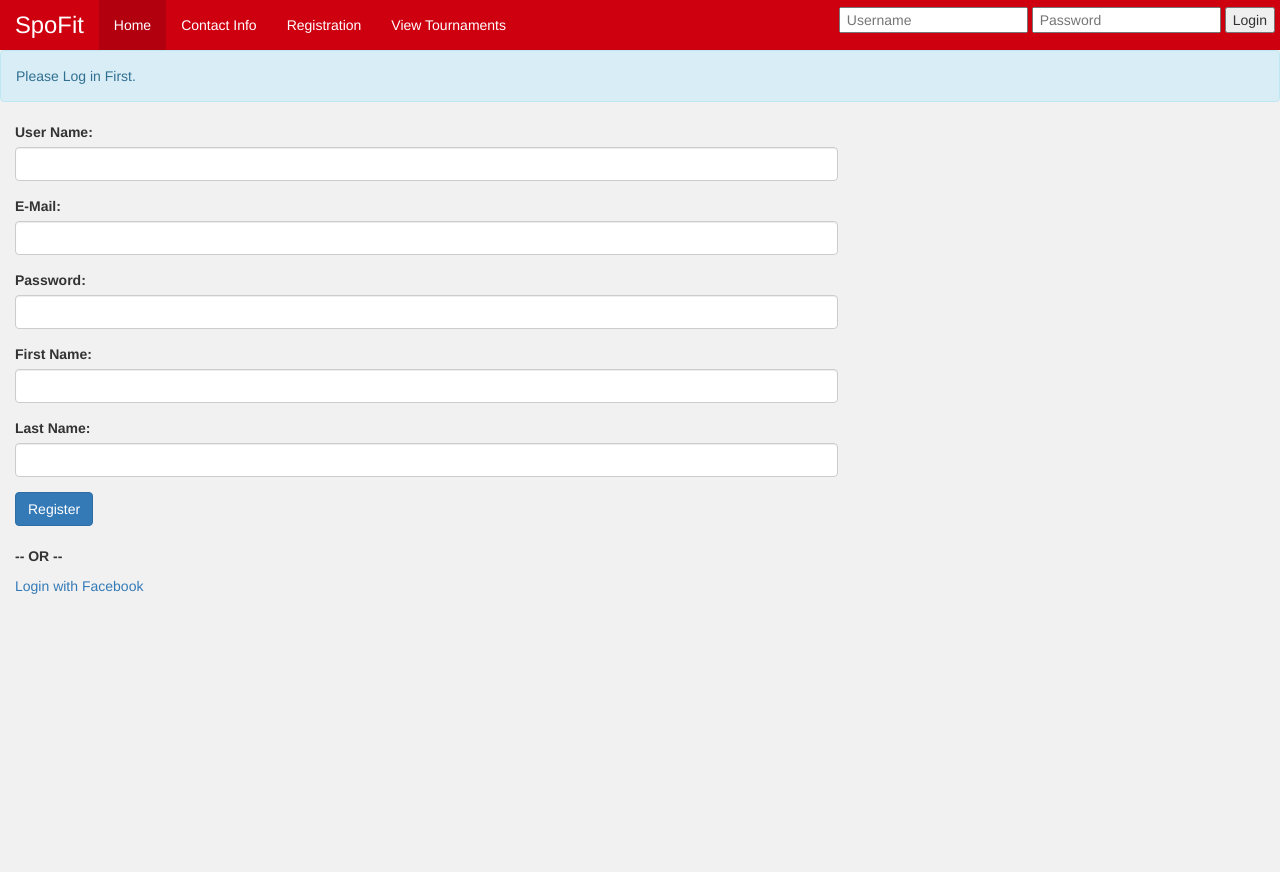
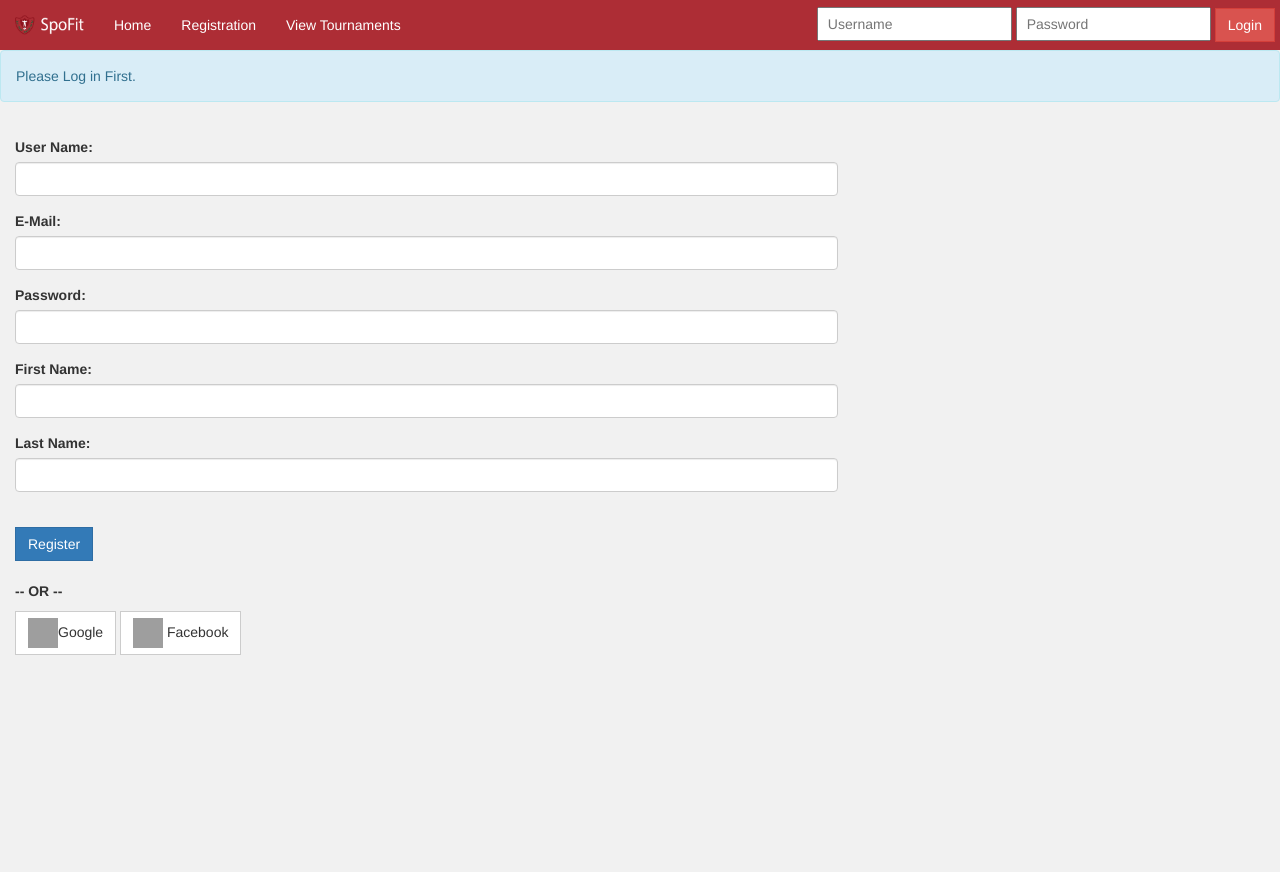
Before and after one commit to r-sniper/match_scheduler, a Django app: page /facebook_sign_in/ in a window 1280 px wide. Run offline with Django 3.2, Linux system fonts and the light colour scheme; some libraries are stand-ins or nearby versions; grey boxes are pictures that could not be loaded.

Commit message:
Sign in button,navbar,add category bug

```diff
--- a/home/templates/home/bootstrap.html
+++ b/home/templates/home/bootstrap.html
@@ -1,3 +1,4 @@
+{% load static %}
 <!doctype html>
 <html lang="en">
 <head>
@@ -31,7 +32,7 @@
         }
 
         .navbar {
-            background: #ce0010;
+            background: #ad2d35;
         }
 
         .navbar-custom .navbar-nav > li > a:hover {
@@ -69,6 +70,11 @@
             background: #fff;
         }
 
+        .logo-img {
+            width: auto;
+            height: 20px;
+        }
+
         {% block style %}
         {% endblock %}
     </style>
@@ -86,13 +92,14 @@
         <button type="button" class="navbar-toggle" data-toggle="collapse" data-target=".navbar-collapse">
             <span class="icon-bar"></span><span class="icon-bar"></span><span class="icon-bar"></span>
         </button>
-        <a class="navbar-brand" href="{% url 'home:home_page' %}">SpoFit</a>
+        <a class="navbar-brand" href="{% url 'home:home_page' %}"><img class="logo-img"
+                                                                       src="{% static 'home/images/logo.png' %}"
+                                                                       alt="Spofit logo"></a>
     </div>
     <div class="collapse navbar-collapse">
         <ul class="nav navbar-nav">
-            <li><a class="selected" href="{% url 'home:home_page' %}">Home</a></li>
-            <li><a href="#">Contact Info</a></li>
-            {#            {% block navbar_left %}#}
+            <li><a href="{% url 'home:home_page' %}">Home</a></li>
+
             {% if logged_in %}
 
                 <li><a href="{% url 'home:get_information' %}">Add</a></li>
--- a/home/templates/home/register.html
+++ b/home/templates/home/register.html
@@ -65,6 +65,16 @@
             padding-top: 5px;
         }
 
+        .col-md-8 {
+            padding: 15px;
+        }
+
+        .btn {
+            border-radius: 0;
+        }
+    input{
+        padding: 5px;
+    }
     </style>
     <script src='https://www.google.com/recaptcha/api.js'></script>
 
@@ -76,7 +86,7 @@
         <div style="margin-top: 7px;margin-right: 5px;float: right">
             <input type="text" placeholder=" Username" name="uname" required>
             <input type="password" placeholder=" Password" name="pass" required>
-            <button type="submit" name="login" value="login">Login</button>
+            <button type="submit" name="login" class="btn btn-danger" value="login">Login</button>
         </div>
     </form>
 
@@ -117,19 +127,21 @@
                         {{ field| add_class:"form-control" | attr:"required:true" }}
                     </div>
                 {% endfor %}
-
                 <div class="g-recaptcha" data-sitekey="6LfZjCkUAAAAALhxb7Jg80EDXCriyrn0fMdG3EAc"></div>
-
-
+                <br>
                 <button type="submit" class="btn btn-primary" name="submit" value="submit">Register</button>
-
-
             </form>
 
             <br>
             <p><strong>-- OR --</strong></p>
-                        <a href="{% url 'social:begin' 'facebook' %}">Login with Facebook</a>
-                        <div class="g-signin2" data-onsuccess="onSignIn"></div>
+            {#            <a href="{% url 'social:begin' 'facebook' %}">Login with Facebook</a>#}
+            {#            <div class="g-signin2" data-onsuccess="onSignIn"></div>#}
+            <a href="#" class="btn btn-default"><img
+                    src="https://maxcdn.icons8.com/Share/icon/Logos//google_logo1600.png" width="30px"
+                    height="30px">Google</a>
+            <a href="#" class="btn btn-default"><img
+                    src="https://cdn.worldvectorlogo.com/logos/facebook-3.svg" width="30px"
+                    height="30px"> Facebook</a>
         </div>
 
     </div>
```
Also changed, not shown: home/templates/home/home_page.html (+32 -7 lines), home/templates/home/information.html (+11 -3 lines). Lines whose indentation alone changed are shown as unchanged.
